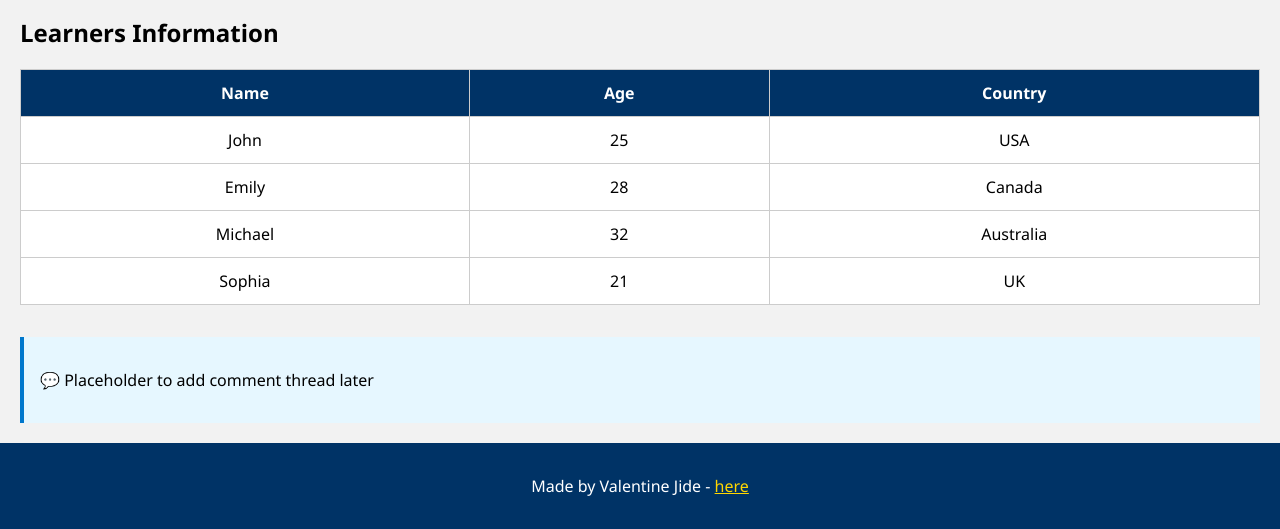
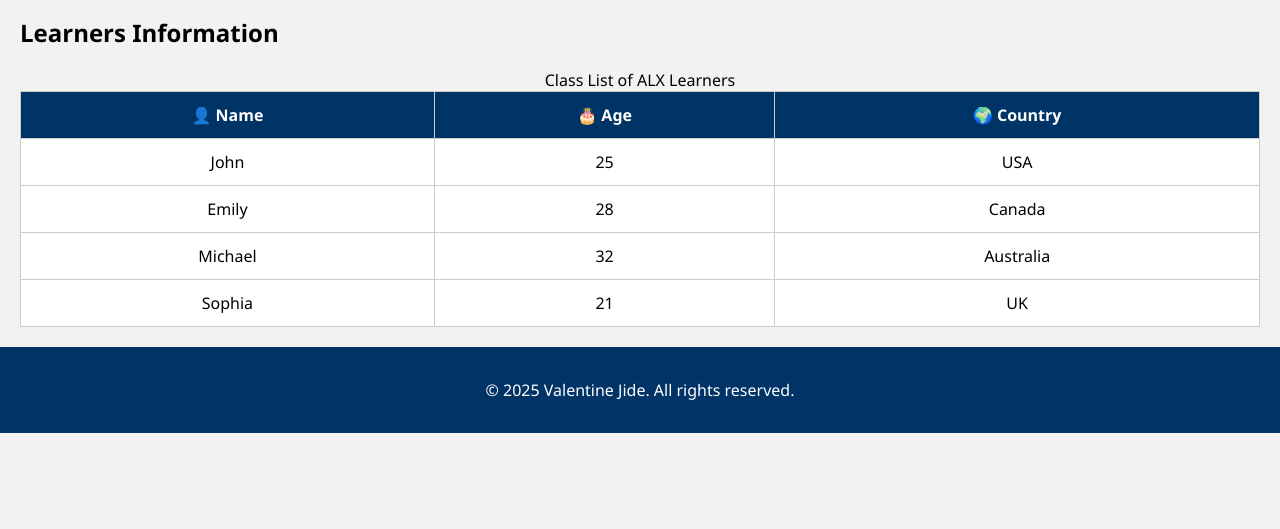
Before and after one commit to valentinevalz/My_First_Portfolio, a plain HTML site: page html_basic/html_basic/index.html in a window 1280 px wide. Shown: the part 555-1084 px from the top of the page. After the commit the page ends 988 px from the top, so only its background shows below. Drawn offline with Linux system fonts and the light colour scheme.

Commit message:
Update HTML files in html_basic directory

```diff
--- a/html_basic/html_basic/index.html
+++ b/html_basic/html_basic/index.html
@@ -83,11 +83,12 @@
 
         <h2>Learners Information</h2>
         <table>
+            <caption>Class List of ALX Learners</caption>
             <thead>
                 <tr>
-                        <th>Name</th>
-                        <th>Age</th>
-                        <th>Country</th>
+                    <th>👤 Name</th>
+                    <th>🎂 Age</th>
+                    <th>🌍 Country</th>
                 </tr>
             </thead>
             <tbody>
@@ -114,14 +115,10 @@
             </tbody>
         </table>
     </article>
-
-        <aside>
-            <p>💬 Placeholder to add comment thread later</p>
-        </aside>
 </main>
 
 <footer>
-        <p>Made by Valentine Jide - <a href="https://www.linkedin.com/in/valentinejide" target="_blank" style="color: #ffd700;">here</a></p>
+    <p>&copy; 2025 Valentine Jide. All rights reserved.</p>
 </footer>
 
 </body>
```
Also changed, not shown: html_basic/html_basic/tweets.html (+6 -0 lines). Lines whose indentation alone changed are shown as unchanged.
